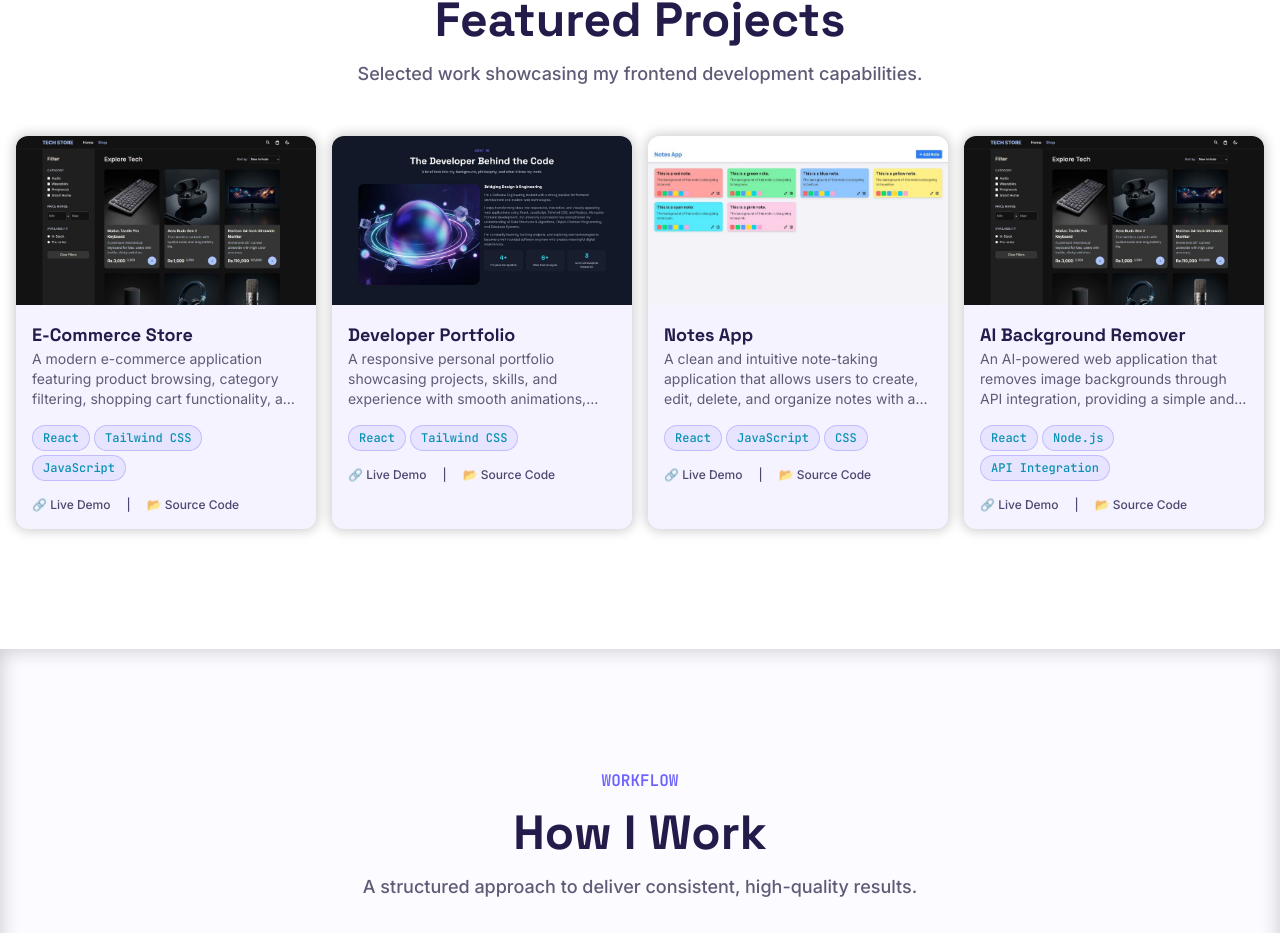
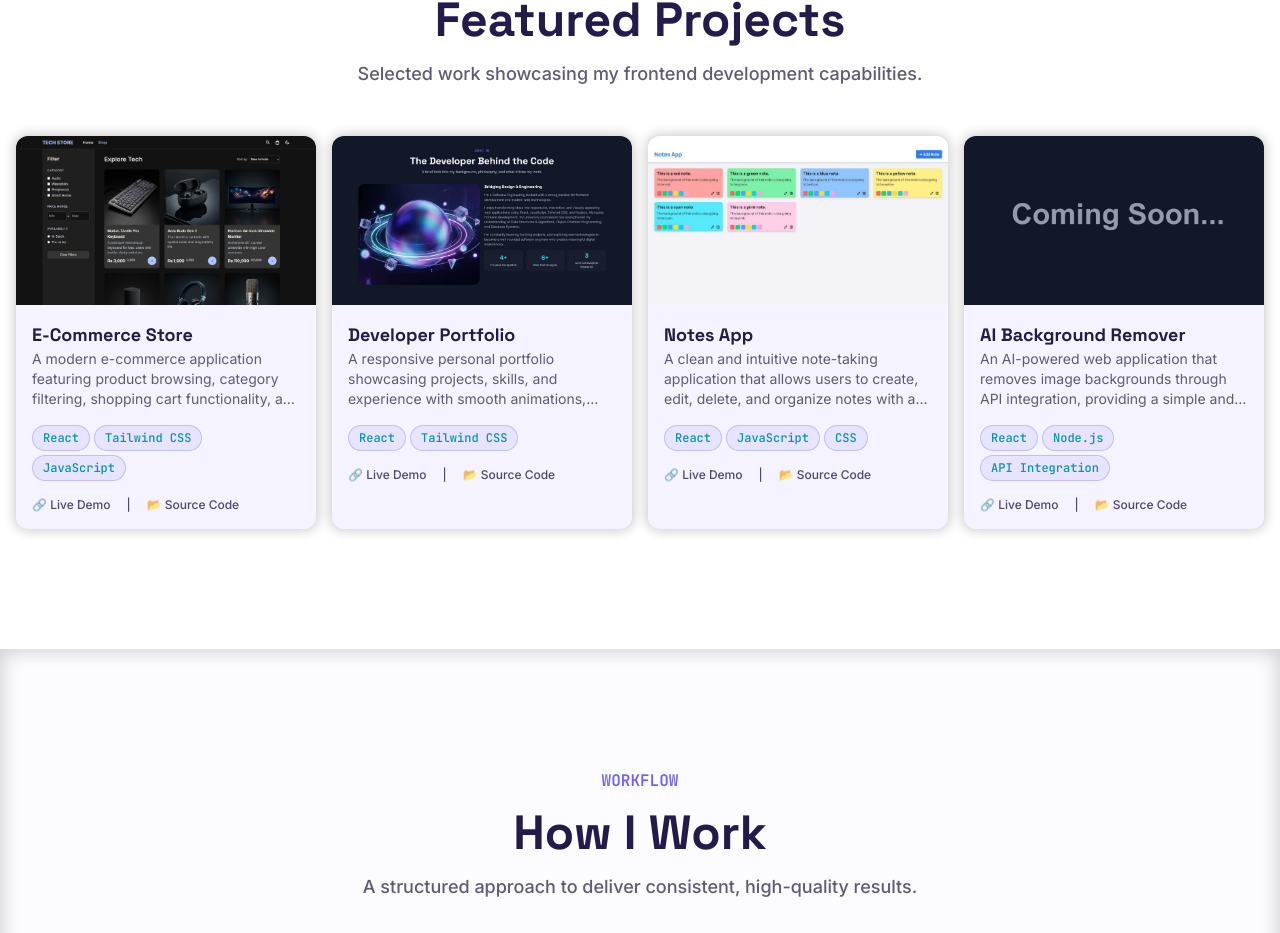
Before and after one commit to abdulhaiabid/portfolio-website, a React (Vite) app: page / in a window 1280 px wide. Shown: the part 3020-3953 px from the top of the page. Built offline with nearby package versions, Linux system fonts and the light colour scheme.

Commit message:
Add new resume

```diff
--- a/src/sections/ProjectsSection.jsx
+++ b/src/sections/ProjectsSection.jsx
@@ -48,9 +48,9 @@ function ProjectSection() {
       description:
         "An AI-powered web application that removes image backgrounds through API integration, providing a simple and seamless image editing experience.",
       tags: ["React", "Node.js", "API Integration"],
-      imageURL: "tech-store-screenshot-3.jpg",
+      imageURL: "bg-remover-screenshot- Copy.jpeg",
       liveDemoURL: "#",
-      sourceCodeURL: "#",
+      sourceCodeURL: "#"
     },
   ];
   return (
```
Also changed, not shown: public/bg-remover-screenshot- Copy.jpeg (added), 1 other file (tests, documents, lock files or other folders).
